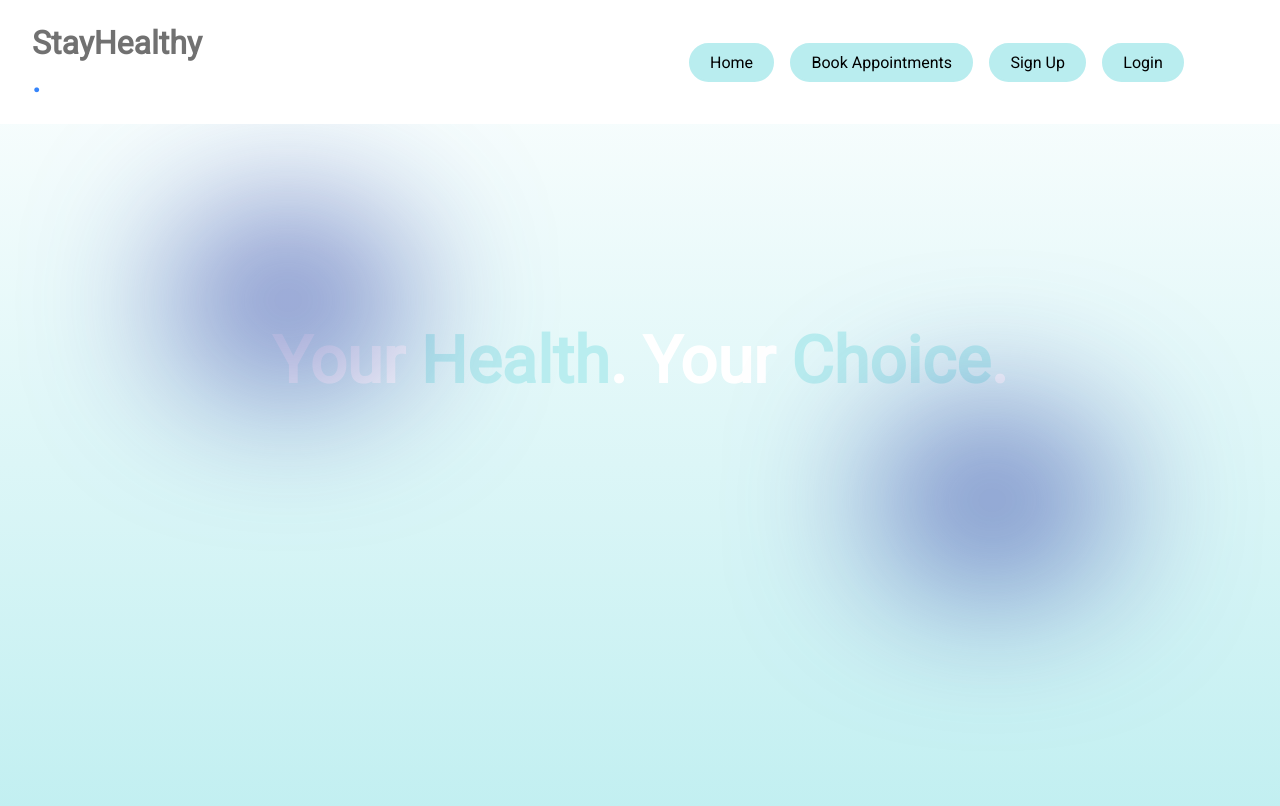
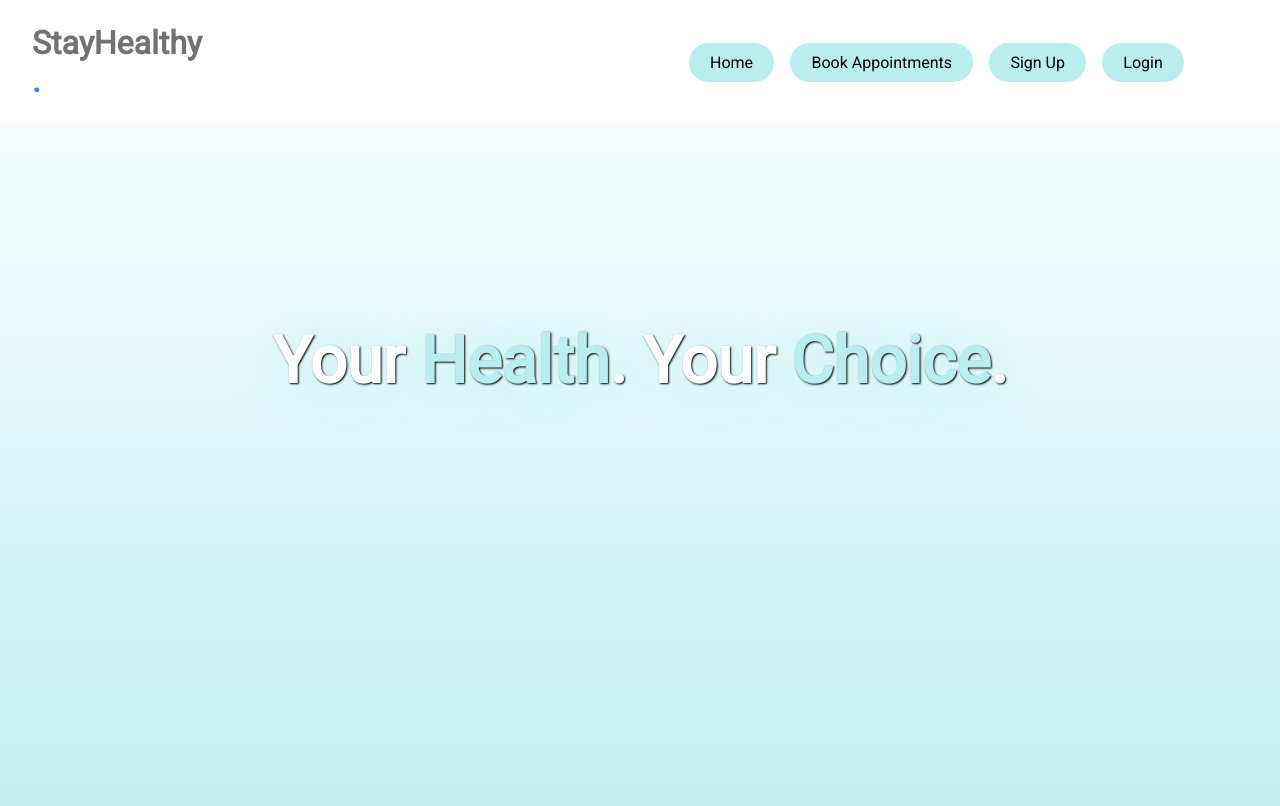
Before and after one commit to kabalkan/healthapprepo, a React (Create React App) app: page / in a window 1280 px wide. Shown: the top 806 px of the page. Built offline with nearby package versions, Linux system fonts and the light colour scheme.

Commit message:
Added drop shadows to Landing Page.

```diff
--- a/src/Components/Landing_Page/LandingPage.css
+++ b/src/Components/Landing_Page/LandingPage.css
@@ -54,7 +54,10 @@
     gap: 0px;
 }
 
-
+.hero-heading {
+    color: white;
+    text-shadow: 1px 1px 2px black, 0 0 1em #B9EDEF;
+  }
 
 
 ul {
@@ -133,53 +136,3 @@ a,
 li {
     cursor: pointer;
 }
-
-/* Blob */
-
-
-/* Blobs */
-.flex-hero .blob-cont {
-    justify-content: center;
-    align-items: center;
-    position: static;
-    margin: 10px;
-}
-
-
-.blob {
-    border-radius: 100px;
-    filter: blur(60px);
-}
-
-.blue {
-    background-color: #2937a392;
-    position: absolute;
-    top:0;
-    left: 0;
-    right: 55%;
-    bottom: 25%;
-    margin: auto;
-    height: 150px;
-    width: 200px;
-    animation: blobani 8s infinite ease;
-}
-.blue1 {
-    background-color: #2937a392;
-    position: absolute;
-    top:0;
-    left: 0;
-    right: -55%;
-    bottom: -25%;
-    margin: auto;
-    height: 150px;
-    width: 200px;
-    animation: blobani 8s infinite ease;
-}
-
-
-  @keyframes blobani {
-    0% {top: 0; left: 0; transform: scale(1);}
-    30% {top: 0; left: 0; transform: scale(1.2);}
-    60% {top: 0; left: 0; transform: scale(1.3);}
-    100% {top: 0; left: 0; transform: scale(1);}
-  }
--- a/src/Components/Landing_Page/LandingPage.html
+++ b/src/Components/Landing_Page/LandingPage.html
@@ -10,12 +10,13 @@
     <link rel="stylesheet" href="https://maxcdn.bootstrapcdn.com/font-awesome/4.4.0/css/font-awesome.min.css">
     <link rel="stylesheet" href="./LandingPage.css">
 </head>
+
 <body>
     <section class="hero-section">
         <div>
           <div data-aos="fade-up" class="flex-hero">
 
-                <h1 style={{ color: "white" }}>
+            <h1 style={{ color: "white" }}>
                 Your <span style={{ color: "#B9EDEF" }}>Health</span>. Your <span style={{ color: "#B9EDEF" }}>Choice</span>.
               </h1>
                 <div class="blob-cont">
--- a/src/Components/Landing_Page/Landing_Page.js
+++ b/src/Components/Landing_Page/Landing_Page.js
@@ -9,7 +9,7 @@ const Landing_Page = () => {
       <div>
         <div data-aos="fade-up" className="flex-hero"> {/* Creating a div with data-aos attribute and className name 'flex-hero' */}
 
-            <h1 style={{ color: "white" }}>
+            <h1 style={{ color: "white" }} className="hero-heading">
               Your <span style={{ color: "#B9EDEF" }}>Health</span>. Your <span style={{ color: "#B9EDEF" }}>Choice</span>.
             </h1>
               <div className="blob-cont"> {/* Creating a div with className name 'blob-cont' */}
```
